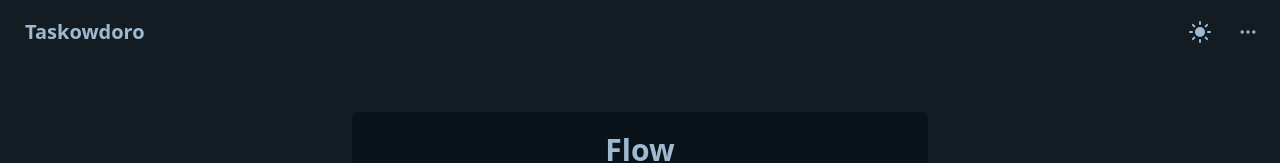
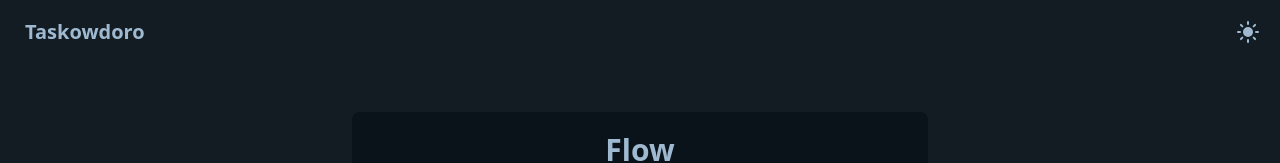
Before and after one commit to kevinmulier/taskowdoro, a React (Vite) app in the folder client/: page / in a window 1280 px wide. Shown: the top 163 px of the page. Built offline with nearby package versions, Linux system fonts and the light colour scheme.

Commit message:
remove dropdown button

```diff
--- a/client/src/components/Navbar.jsx
+++ b/client/src/components/Navbar.jsx
@@ -2,26 +2,13 @@ import ThemeChangeButton from './buttons/ThemeChangeButton';
 
 const Navbar = () => {
   return (
-    <header className="mb-10 bg-base-100">
+    <header className="mb-2 md:mb-10 bg-base-100">
       <nav className="mx-auto max-w-7xl navbar">
         <div className="flex-1">
           <button className="text-xl btn btn-ghost">Taskowdoro</button>
         </div>
         <div className="flex-none">
           <ThemeChangeButton />
-          <button className="btn btn-square btn-ghost">
-            <svg
-              xmlns="http://www.w3.org/2000/svg"
-              fill="none"
-              viewBox="0 0 24 24"
-              className="inline-block w-5 h-5 stroke-current">
-              <path
-                strokeLinecap="round"
-                strokeLinejoin="round"
-                strokeWidth="2"
-                d="M5 12h.01M12 12h.01M19 12h.01M6 12a1 1 0 11-2 0 1 1 0 012 0zm7 0a1 1 0 11-2 0 1 1 0 012 0zm7 0a1 1 0 11-2 0 1 1 0 012 0z"></path>
-            </svg>
-          </button>
         </div>
       </nav>
     </header>
```
